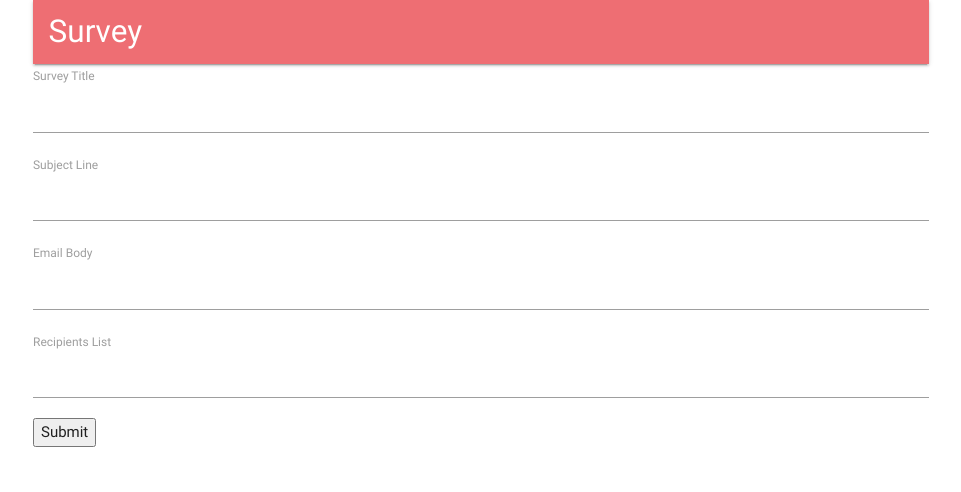
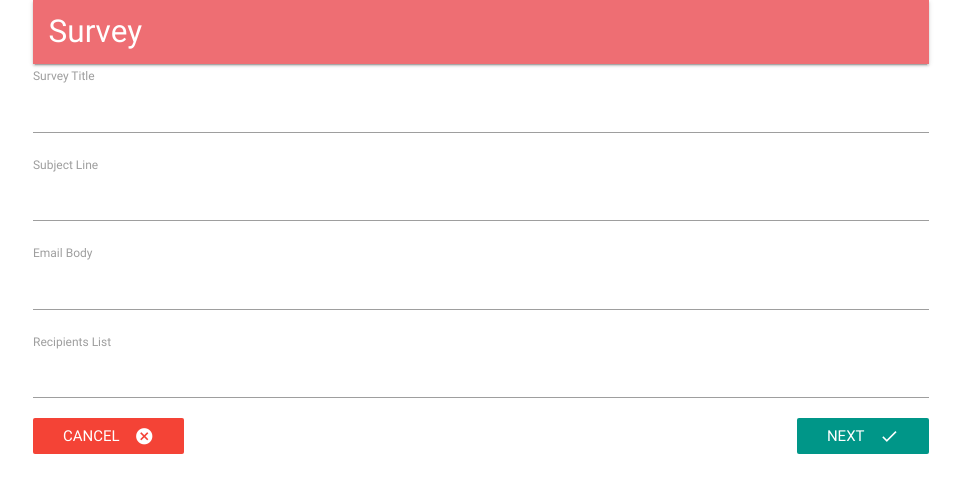
Before and after one commit to kinny94/survey-provider, a React (Create React App) app in the folder client/: page /surveys/new in a window 1280 px wide. Shown: the top 492 px of the page, without its empty margins (159-1120 px from the left). Built offline with nearby package versions, Linux system fonts and the light colour scheme; no server answers.

Commit message:
Added form buttons and link

```diff
--- a/client/src/components/surveys/SurveyForm.js
+++ b/client/src/components/surveys/SurveyForm.js
@@ -2,7 +2,7 @@
 import React, { Component } from 'react';
 import { reduxForm, Field } from 'redux-form';
 import SurveyField from './SurveyField';
-
+import { Link } from 'react-router-dom';
 const FIELDS = [
     { label: 'Survey Title', name: 'title' },
     { label: 'Subject Line', name: 'Subject' },
@@ -23,7 +23,12 @@
             <div>
                 <form onSubmit={ this.props.handleSubmit( values => console.log( values ))}>
                     { this.renderFields() }
-                    <button type="submit">Submit</button>
+                    <Link to="/surveys" className="red btn-flat white-text" >
+                        Cancel <i className="material-icons right">cancel</i>
+                    </Link>
+                    <button type="submit" className="teal btn-flat right white-text">
+                        Next <i className="material-icons right">done</i>
+                    </button>
                 </form>
             </div>
         );
```
